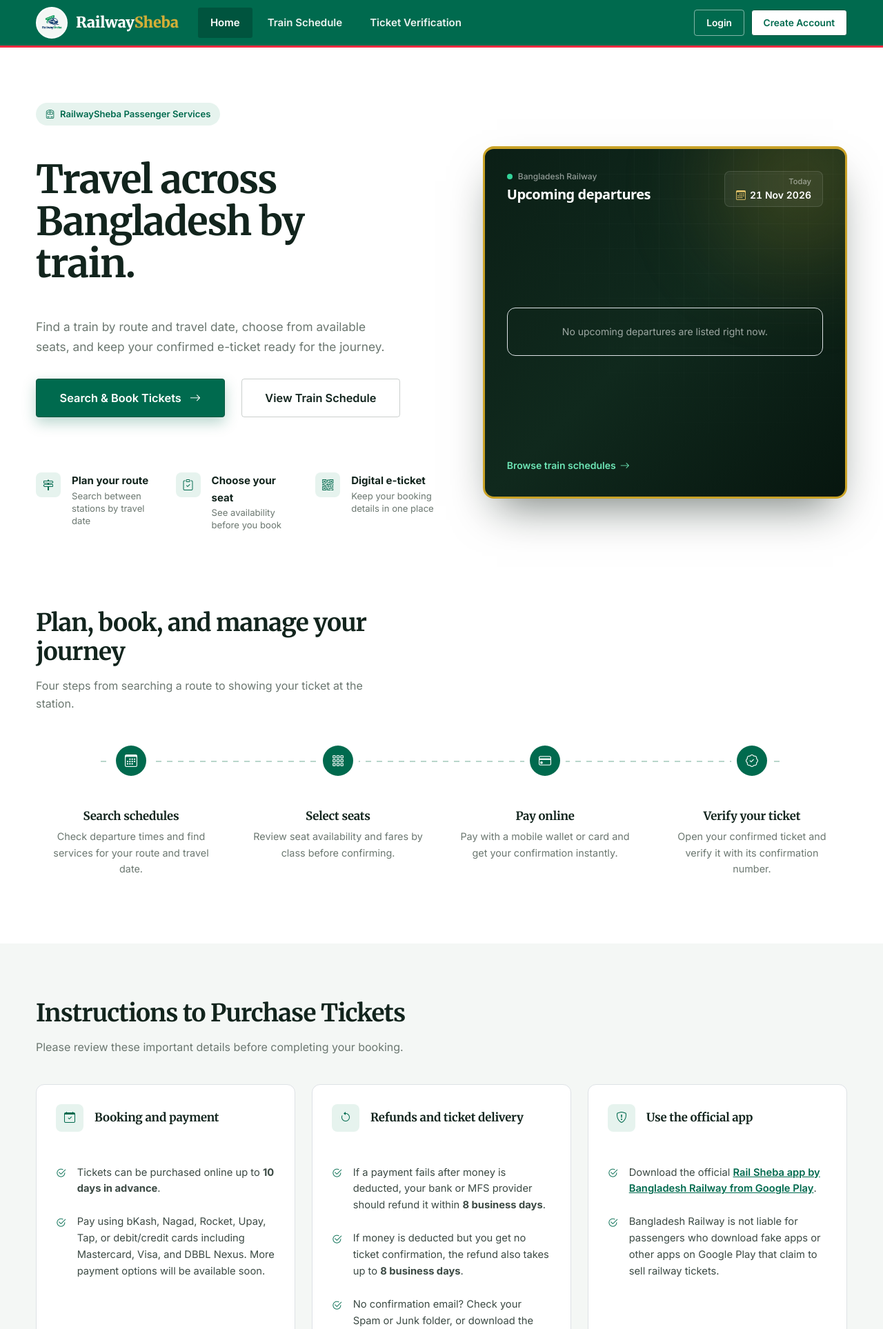
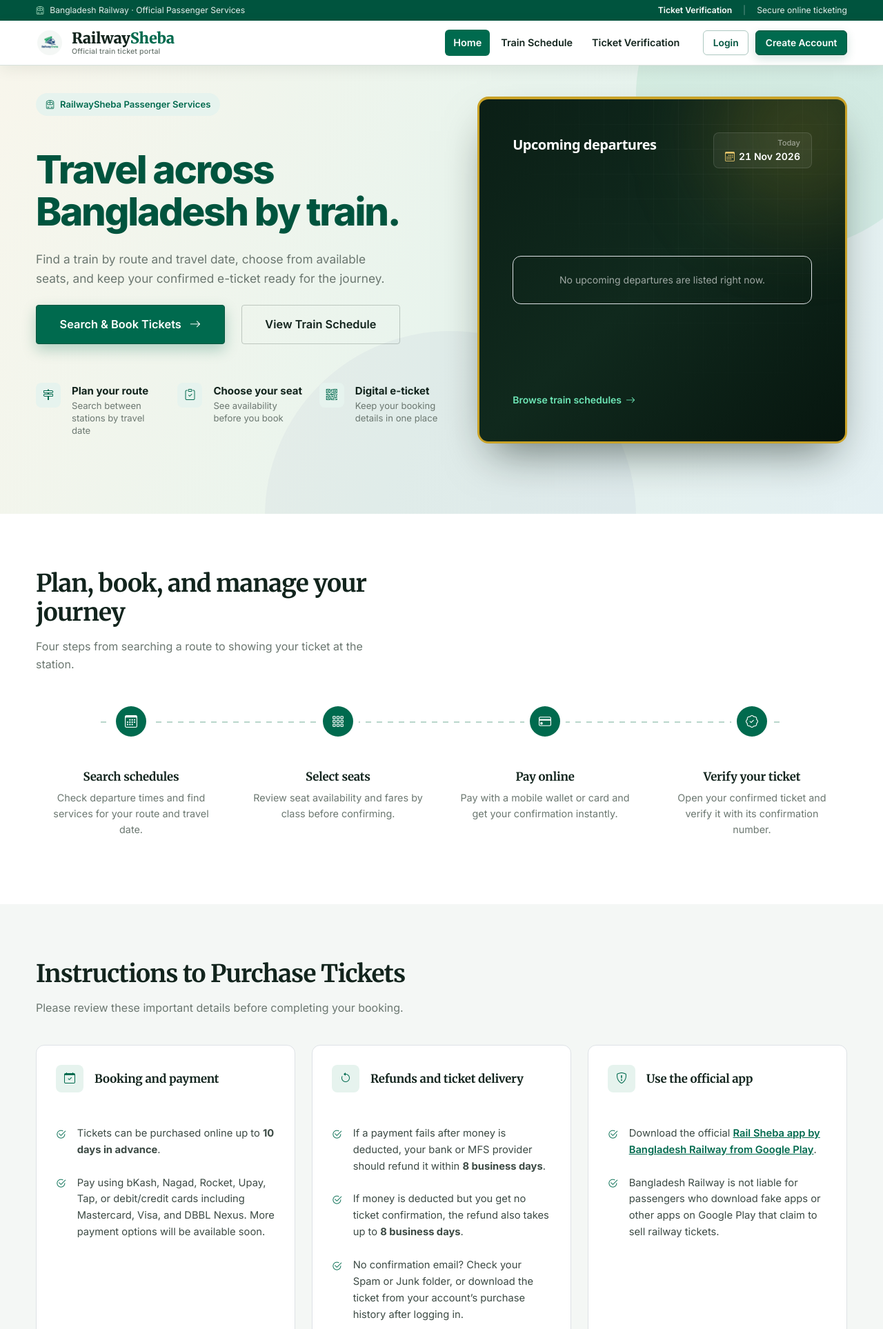
Before and after one commit to simanto-saha/Railway_Ticket, a Django app: page / in a window 1280 px wide. Shown: the top 1927 px of the page at 69% size. Run offline with Django 5.2, Linux system fonts and the light colour scheme; data that the repository does not hold is empty; some libraries are stand-ins or nearby versions.

Commit message:
UI chnage

```diff
--- a/Ticket/Main_Interface/templates/Main_Interface/base.html
+++ b/Ticket/Main_Interface/templates/Main_Interface/base.html
@@ -115,7 +115,7 @@
   .brand-logo-wrap{
     display:inline-flex;
     align-items:center; justify-content:center;
-    width:46px; height:46px;
+    width:40px; height:40px;
     border-radius:50%;
     background:var(--mist);
     border:2px solid #fff;
@@ -123,10 +123,18 @@
     flex-shrink:0;
   }
   .brand-logo{
-    width:36px; height:36px;
+    width:30px; height:30px;
     object-fit:cover;
   }
   .brand-text-block{ display:flex; flex-direction:column; line-height:1.2; }
+  .brand-subtitle{
+    color:var(--charcoal-soft);
+    font-family:'Inter',sans-serif;
+    font-size:.66rem;
+    font-weight:500;
+    letter-spacing:.015em;
+    white-space:nowrap;
+  }
   .brand-text{
     font-family:'Merriweather',serif;
     font-weight:900;
@@ -135,45 +143,62 @@
     white-space:nowrap;
   }
   .brand-text .txt-railway{ color:var(--ink); }
-  .brand-text .txt-sheba{ color:var(--flag-red); }
+  .brand-text .txt-sheba{ color:var(--flag-green); }
 
-  /* Brand colours inside the green nav (red would be unreadable on green) */
-  .site-nav .brand-text .txt-railway{ color:#fff; }
-  .site-nav .brand-text .txt-sheba{ color:var(--gold-light); }
+  /* ===== Utility strip ===== */
+  .utility-bar{
+    background:var(--flag-green-2);
+    color:rgba(255,255,255,.9);
+    font-size:.76rem;
+  }
+  .utility-bar .wrap{
+    min-height:30px;
+    display:flex; align-items:center; justify-content:space-between; gap:16px;
+  }
+  .utility-message, .utility-link{ display:inline-flex; align-items:center; gap:8px; }
+  .utility-message i{ color:#a9dfc2; }
+  .utility-link{ color:#fff; font-weight:600; }
+  .utility-link:hover{ color:#c8ecd8; }
+  .utility-divider{ color:rgba(255,255,255,.4); }
 
-  /* ===== Nav bar ===== */
+  /* ===== Main navigation ===== */
   .site-nav{
     position:sticky; top:0; z-index:1030;
-    background:var(--flag-green);
-    border-bottom:3px solid var(--flag-red);
+    background:#fff;
+    border-bottom:1px solid var(--line);
+    box-shadow:0 6px 20px rgba(0,40,25,.07);
   }
   .site-nav .wrap{
     display:flex; align-items:center;
-    height:66px;
-    gap:28px;
+    min-height:64px;
+    gap:22px;
   }
   .nav-center{
-    display:flex; align-items:center; gap:4px;
+    display:flex; align-items:center; gap:4px; margin-left:auto;
   }
   .nav-center a{
-    color:rgba(255,255,255,0.92);
-    font-size:0.94rem;
+    color:var(--ink);
+    font-size:0.9rem;
     font-weight:600;
     position:relative;
-    padding:10px 18px;
-    border-radius:3px;
+    padding:7px 12px;
+    border-radius:6px;
     transition:background 0.15s ease, color 0.15s ease;
   }
-  .nav-center a:hover{ background:rgba(255,255,255,0.12); color:#fff; }
-  .nav-center a.active{ background:var(--flag-green-2); color:#fff; }
+  .nav-center a:hover{ background:#e8f4ed; color:var(--flag-green-2); }
+  .nav-center a.active{ background:var(--flag-green); color:#fff; }
 
   /* Buttons pushed to the far right */
-  .nav-actions{ display:flex; align-items:center; gap:10px; margin-left:auto; }
+  .nav-actions{ display:flex; align-items:center; gap:10px; }
+  .nav-actions .btn{ border-radius:6px; padding:.4rem .85rem; }
+  .nav-login-btn{ color:var(--flag-green-2); border-color:rgba(0,84,62,.32); }
+  .nav-login-btn:hover{ background:#e8f4ed; border-color:var(--flag-green); color:var(--flag-green-2); }
+  .nav-create-btn{ box-shadow:0 5px 14px rgba(0,106,78,.18); }
 
   .profile-menu{ position:relative; }
   .profile-trigger{
     display:flex; align-items:center; gap:9px;
-    border:0; background:transparent; color:#fff;
+    border:0; background:transparent; color:var(--ink);
     padding:4px 0 4px 8px; cursor:pointer;
   }
   .profile-avatar{
@@ -186,7 +211,7 @@
   }
   .profile-avatar img{ width:100%; height:100%; object-fit:cover; display:block; }
   .profile-trigger .profile-name{ font-size:0.9rem; font-weight:600; }
-  .profile-trigger i{ color:rgba(255,255,255,0.85); font-size:0.8rem; }
+  .profile-trigger i{ color:var(--charcoal-soft); font-size:0.8rem; }
   .profile-dropdown{
     position:absolute; top:calc(100% + 13px); right:0;
     min-width:210px; padding:8px;
@@ -221,28 +246,38 @@
   @media (max-width:520px){
     .profile-trigger .profile-name, .profile-trigger > i{ display:none; }
     .profile-dropdown{ right:-8px; }
+    .nav-create-btn{ display:none; }
   }
 
   .navbar-toggler-custom{
     display:none;
-    background:transparent;
-    border:1px solid rgba(255,255,255,0.4);
-    color:#fff;
+    background:#fff;
+    border:1px solid var(--line);
+    color:var(--flag-green);
     border-radius:6px;
     padding:6px 11px;
     font-size:1.2rem;
     line-height:1;
   }
 
-  @media (min-width:861px){
+  @media (min-width:1025px){
     #navMobile{ display:none !important; }
   }
-  @media (max-width:860px){
+  @media (max-width:1024px){
     .site-nav .wrap{ gap:14px; padding:0 16px; }
     .nav-center{ display:none; }
+    .nav-actions{ margin-left:auto; }
     .navbar-toggler-custom{ display:inline-flex; }
     .brand-text{ font-size:1.15rem; }
   }
+  #navMobile{ background:#fff; border-top:1px solid var(--line); }
+  #navMobile .wrap{ display:block; min-height:0; }
+  .mobile-nav-links{ padding:10px 0 16px; }
+  .mobile-nav-link{
+    display:block; padding:10px 12px; border-radius:6px;
+    color:var(--ink); font-weight:600;
+  }
+  .mobile-nav-link:hover, .mobile-nav-link.active{ background:#e8f4ed; color:var(--flag-green-2); }
   @media (max-width:420px){
     .site-nav .wrap{ gap:7px; }
     .brand{ gap:6px; }
@@ -251,6 +286,11 @@
     .nav-actions{ gap:4px; }
     .nav-actions .btn{ padding:0.32rem 0.48rem; font-size:0.72rem; }
     .brand-text{ font-size:0.92rem; }
+    .brand-subtitle{ display:none; }
+  }
+  @media (max-width:520px){
+    .utility-bar .wrap{ min-height:28px; font-size:.68rem; }
+    .utility-bar .wrap > span:last-child{ display:none !important; }
   }
 
   .modal-content{
@@ -400,7 +440,17 @@
 </head>
 <body>
 
-<!-- ============ Nav (logo + links left, buttons right) ============ -->
+<div class="utility-bar">
+  <div class="wrap">
+    <span class="utility-message"><i class="bi bi-train-front"></i> Bangladesh Railway · Official Passenger Services</span>
+    <span class="d-flex align-items-center gap-3">
+      <a class="utility-link" href="{% url 'varification_ticket' %}">Ticket Verification</a>
+      <span class="utility-divider">|</span>
+      <span>Secure online ticketing</span>
+    </span>
+  </div>
+</div>
+
 <nav class="site-nav">
   <div class="wrap">
     <a href="{% url 'home_page' %}" class="brand" aria-label="RailwaySheba home">
@@ -409,6 +459,7 @@
       </span>
       <span class="brand-text-block">
         <span class="brand-text"><span class="txt-railway">Railway</span><span class="txt-sheba">Sheba</span></span>
+        <span class="brand-subtitle">Official train ticket portal</span>
       </span>
     </a>
 
@@ -448,10 +499,10 @@
           </div>
         </div>
       {% else %}
-        <button type="button" class="btn btn-ghost-light" style="color:#fff;border-color:rgba(255,255,255,0.5);" data-bs-toggle="modal" data-bs-target="#loginModal">
+        <button type="button" class="btn btn-ghost-light nav-login-btn" data-bs-toggle="modal" data-bs-target="#loginModal">
           <span>Login</span>
         </button>
-        <button type="button" class="btn btn-accent" style="background:#fff;color:var(--flag-green);box-shadow:none;" data-bs-toggle="modal" data-bs-target="#registerModal">
+        <button type="button" class="btn btn-accent nav-create-btn" data-bs-toggle="modal" data-bs-target="#registerModal">
           <span>Create Account</span>
         </button>
       {% endif %}
@@ -462,13 +513,16 @@
     </div>
   </div>
 
-  <div class="collapse" id="navMobile" style="background:var(--flag-green-2);">
-    <div class="wrap pb-3" style="display:block;height:auto;">
-      <a href="{% url 'home_page' %}" class="d-block py-2" style="color:#fff;">Home</a>
+  <div class="collapse" id="navMobile">
+    <div class="wrap mobile-nav-links">
+      <a href="{% url 'home_page' %}" class="mobile-nav-link{% if request.resolver_match.url_name == 'home_page' %} active{% endif %}">Home</a>
       {% if request.user.is_authenticated %}
-        <a href="{% url 'ticket_page' %}" class="d-block py-2" style="color:#fff;">Book Ticket</a>
+        <a href="{% url 'ticket_page' %}" class="mobile-nav-link">Book Ticket</a>
+      {% else %}
+        <a href="#" class="mobile-nav-link" data-bs-toggle="modal" data-bs-target="#registerModal">Create Account</a>
       {% endif %}
-      <a href="{% url 'train_schedule' %}" class="d-block py-2" style="color:#fff;">Train Schedule</a>
+      <a href="{% url 'train_schedule' %}" class="mobile-nav-link{% if request.resolver_match.url_name == 'train_schedule' %} active{% endif %}">Train Schedule</a>
+      <a href="{% url 'varification_ticket' %}" class="mobile-nav-link{% if request.resolver_match.url_name == 'varification_ticket' %} active{% endif %}">Ticket Verification</a>
     </div>
   </div>
 </nav>
--- a/Ticket/Main_Interface/templates/Main_Interface/home_page.html
+++ b/Ticket/Main_Interface/templates/Main_Interface/home_page.html
@@ -20,6 +20,40 @@
   };
 </script>
 <style>
+  .home-hero {
+    position:relative;
+    isolation:isolate;
+    overflow:hidden;
+    background:linear-gradient(112deg, #f8f6ec 0%, #e8f4ed 52%, #e4f0f3 100%);
+  }
+  .home-hero::before, .home-hero::after {
+    content:"";
+    position:absolute;
+    z-index:0;
+    border-radius:50%;
+    pointer-events:none;
+  }
+  .home-hero::before {
+    width:clamp(260px, 35vw, 520px);
+    aspect-ratio:1;
+    right:-7%;
+    top:-28%;
+    background:rgba(26,166,95,.09);
+  }
+  .home-hero::after {
+    width:clamp(300px, 42vw, 620px);
+    aspect-ratio:1;
+    left:30%;
+    bottom:-42%;
+    background:rgba(0,47,103,.035);
+  }
+  .home-hero > .wrap { position:relative; z-index:1; }
+  .home-hero h1 {
+    color:var(--flag-green-2);
+    font-family:'Inter',sans-serif;
+    font-weight:800;
+    letter-spacing:-.04em;
+  }
   .board-grid {
     background-image:
       linear-gradient(rgba(255,255,255,.035) 1px, transparent 1px),
@@ -58,8 +92,8 @@
 {% block content %}
 
 <!-- ============== HERO ============== -->
-<section class="bg-[color:var(--paper)] pt-14 pb-20 lg:pt-20 lg:pb-24">
-  <div class="wrap grid items-center gap-12 lg:grid-cols-[1.05fr_0.95fr] lg:gap-16">
+<section class="home-hero pt-8 pb-20 lg:pt-10 lg:pb-24">
+  <div class="wrap grid items-center gap-8 lg:grid-cols-[1.05fr_0.95fr] lg:gap-12">
 
     <!-- Copy -->
     <div>
@@ -69,11 +103,11 @@
 
       <h1 class="max-w-[14ch] text-[clamp(2.5rem,4.4vw,3.6rem)] font-bold leading-[1.08] tracking-tight text-[color:var(--ink)]">Travel across Bangladesh by train.</h1>
 
-      <p class="mt-5 max-w-[48ch] text-[1.08rem] leading-relaxed text-[color:var(--charcoal-soft)]">
+      <p class="mt-4 max-w-[48ch] text-[1.08rem] leading-relaxed text-[color:var(--charcoal-soft)]">
         Find a train by route and travel date, choose from available seats, and keep your confirmed e-ticket ready for the journey.
       </p>
 
-      <div class="mt-8 flex flex-wrap items-center gap-4">
+      <div class="mt-6 flex flex-wrap items-center gap-4">
         {% if request.user.is_authenticated %}
         <a href="{% url 'ticket_page' %}" class="btn btn-accent btn-lg btn-icon-right">
         {% else %}
@@ -84,7 +118,7 @@
         <a href="{% url 'train_schedule' %}" class="btn btn-outline-ink btn-lg btn-schedule shadow-none">View Train Schedule</a>
       </div>
 
-      <dl class="mt-12 grid gap-6 border-t border-[color:var(--line)] pt-8 sm:grid-cols-3">
+      <dl class="mt-8 grid gap-6 border-t border-[color:var(--line)] pt-6 sm:grid-cols-3">
         <div class="flex items-start gap-3">
           <span class="grid h-9 w-9 shrink-0 place-items-center rounded-lg bg-[#e6f3ee] text-[color:var(--flag-green)]"><i class="bi bi-signpost-2"></i></span>
           <div>
@@ -110,17 +144,14 @@
     </div>
 
     <!-- Departure board -->
-    <div class="relative overflow-hidden rounded-2xl border-t-4 border-solid border-gold bg-gradient-to-br from-board-800 via-board-700 to-board-900 p-6 shadow-[0_30px_60px_-20px_rgba(7,22,15,0.55)] sm:p-8">
+    <div class="relative overflow-hidden rounded-2xl border-t-4 border-solid border-gold bg-gradient-to-br from-board-800 via-board-700 to-board-900 p-5 shadow-[0_30px_60px_-20px_rgba(7,22,15,0.55)] sm:p-6">
       <div class="board-grid pointer-events-none absolute inset-0"></div>
       <div class="pointer-events-none absolute -right-16 -top-20 h-64 w-64 rounded-full bg-gold/20 blur-3xl"></div>
 
-      <div class="relative flex min-h-[440px] flex-col justify-between gap-7">
+      <div class="relative flex min-h-[400px] flex-col justify-between gap-5">
 
         <div class="flex items-start justify-between gap-4">
           <div>
-            <p class="m-0 flex items-center gap-2 text-xs font-medium text-white/55">
-              <span class="live-dot inline-block h-2 w-2 rounded-full bg-emerald-400"></span> Bangladesh Railway
-            </p>
             <h2 class="m-0 mt-1 font-sans text-xl font-semibold tracking-tight text-white">Upcoming departures</h2>
           </div>
           <div class="bd-soft rounded-lg bg-white/5 px-3 py-1.5 text-right">
@@ -133,8 +164,8 @@
 
         {% with first=featured_schedules.0 %}
         {% if first %}
-        <div class="bd-soft rounded-xl bg-white/[0.05] p-5 backdrop-blur-sm">
-          <div class="mb-4 flex items-center justify-between gap-3 text-xs font-medium text-white/60">
+        <div class="bd-soft rounded-xl bg-white/[0.05] p-4 backdrop-blur-sm">
+          <div class="mb-3 flex items-center justify-between gap-3 text-xs font-medium text-white/60">
             <span class="inline-flex items-center gap-2">
               <span class="rounded bg-gold/90 px-1.5 py-0.5 text-[0.68rem] font-bold text-board-900">Next</span>
               {{ first.train.train_name }}
@@ -175,7 +206,7 @@
           </div>
           <ul class="m-0 list-none p-0">
             {% for schedule in featured_schedules %}
-            <li class="{% if not forloop.last %}bd-line {% endif %}grid grid-cols-[1fr_auto] items-center gap-4 py-3">
+            <li class="{% if not forloop.last %}bd-line {% endif %}grid grid-cols-[1fr_auto] items-center gap-4 py-2">
               <div class="min-w-0">
                 <p class="m-0 truncate text-sm font-semibold text-white">{{ schedule.train.train_name }}</p>
                 <p class="m-0 mt-0.5 truncate text-xs text-white/55">{{ schedule.source_station }} to {{ schedule.destination_station }}</p>
@@ -186,7 +217,7 @@
             </li>
             {% endfor %}
           </ul>
-          <a href="{% url 'train_schedule' %}" class="mt-4 inline-flex items-center gap-1.5 text-sm font-semibold text-emerald-300 no-underline hover:text-emerald-200">
+          <a href="{% url 'train_schedule' %}" class="mt-3 inline-flex items-center gap-1.5 text-sm font-semibold text-emerald-300 no-underline hover:text-emerald-200">
             {% if has_more_schedules %}View all train schedules{% else %}Open train schedule{% endif %}
             <i class="bi bi-arrow-right"></i>
           </a>
@@ -204,7 +235,7 @@
 </section>
 
 <!-- ============== HOW IT WORKS ============== -->
-<section class="pb-20 lg:pb-24">
+<section class="pt-16 pb-20 lg:pt-20 lg:pb-24">
   <div class="wrap">
     <div class="mb-12 max-w-[52ch]">
       <h2 class="text-[clamp(1.7rem,2.8vw,2.2rem)] font-bold tracking-tight text-[color:var(--ink)]">Plan, book, and manage your journey</h2>
```
